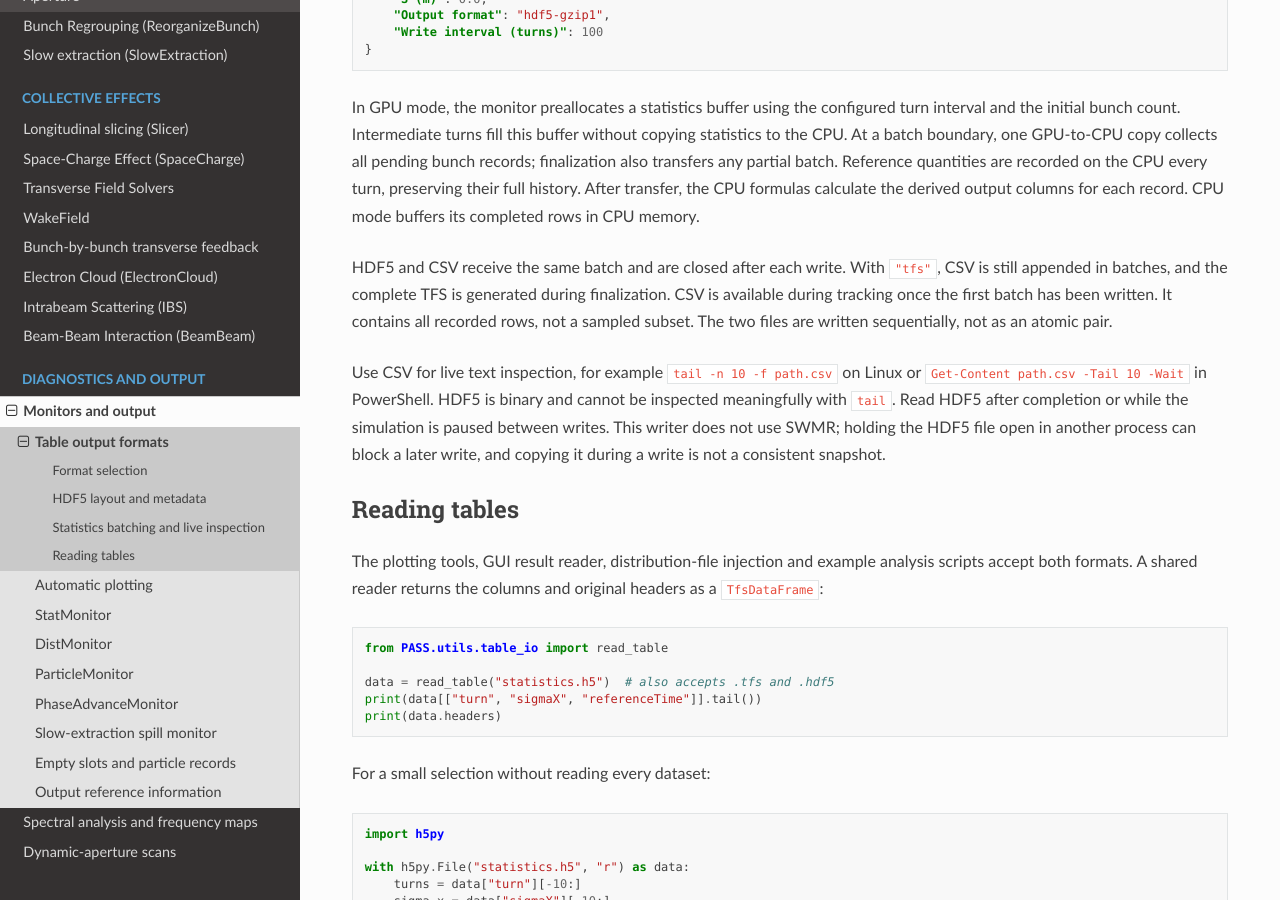
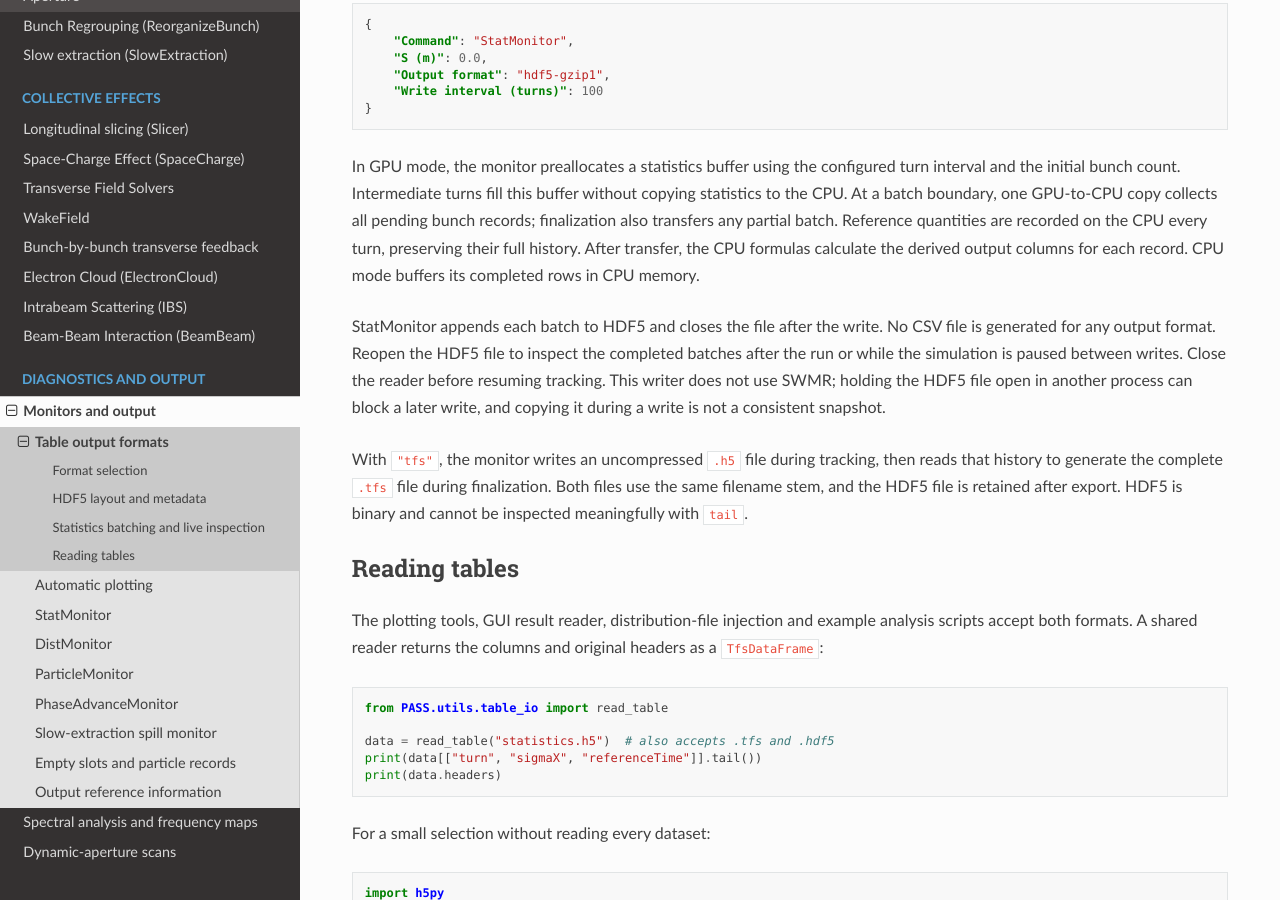
Before and after one commit to changmx/PASS, a Sphinx documentation site: the page built from docs/source/en/monitor/table_output.rst, in a window 1280 px wide and 900 px high, scrolled down 2898 px. Built offline with Sphinx 7.4.7 and the Read the Docs theme 3.1.0, drawn with Linux system fonts in a browser that asks for light colours; some of the changed text lies outside the part shown.

Commit message:
style: optimize statmonitor output

```diff
--- a/docs/source/en/monitor/table_output.rst
+++ b/docs/source/en/monitor/table_output.rst
@@ -39,7 +39,7 @@
      - HDF5 arrays or a TFS long table; both include injection coordinates
    * - StatMonitor
      - One statistics history per bunch and monitor position
-     - CSV with the same rows
+     - TFS output retains its uncompressed HDF5 backing file; no CSV
    * - SlowExtraction
      - One append-only particle-event table per source and run
      - HDF5 only
@@ -58,7 +58,7 @@
      - None; defaults to TFS
 
 HDF5 tables use ``.h5``; TFS tables use ``.tfs`` with the same filename stem.
-For :doc:`StatMonitor <statmonitor>`, the CSV, HDF5 and TFS stem is
+For :doc:`StatMonitor <statmonitor>`, the HDF5 and TFS stem is
 ``{hms}_stat_beam{beam}_bunch{bunch}_Np_{Np}_cmd_{encoded_command_name}_s_{s:.4f}``.
 StatMonitor, DistMonitor, PhaseAdvanceMonitor, ParticleMonitor and
 SlowExtractionMonitor omit numeric
@@ -120,8 +120,8 @@
 or particle order. ``"hdf5"`` disables both compression and shuffle.
 Both choices use the same ``.h5`` extension, logical layout and reader;
 no separate compression parameter is needed. The choice applies to the
-table producers above. CSV is unchanged, and SpaceCharge uses its
-separate field writer. For example, to request uncompressed HDF5:
+table producers above. Existing CSV outputs are uncompressed, and SpaceCharge
+uses its separate field writer. For example, to request uncompressed HDF5:
 
 .. code-block:: python
 
@@ -180,18 +180,17 @@
 history. After transfer, the CPU formulas calculate the derived output
 columns for each record. CPU mode buffers its completed rows in CPU memory.
 
-HDF5 and CSV receive the same batch and are closed after each write.
-With ``"tfs"``, CSV is still appended in batches, and the complete TFS is
-generated during finalization. CSV is available during tracking once the
-first batch has been written. It contains all recorded rows, not a sampled
-subset. The two files are written sequentially, not as an atomic pair.
+StatMonitor appends each batch to HDF5 and closes the file after the write.
+No CSV file is generated for any output format. Reopen the HDF5 file to inspect
+the completed batches after the run or while the simulation is paused between writes. Close the
+reader before resuming tracking. This writer does not use SWMR; holding the
+HDF5 file open in another process can block a later write, and copying it
+during a write is not a consistent snapshot.
 
-Use CSV for live text inspection, for example ``tail -n 10 -f path.csv`` on
-Linux or ``Get-Content path.csv -Tail 10 -Wait`` in PowerShell. HDF5 is binary
-and cannot be inspected meaningfully with ``tail``. Read HDF5 after completion
-or while the simulation is paused between writes. This writer does not use
-SWMR; holding the HDF5 file open in another process can block a later write,
-and copying it during a write is not a consistent snapshot.
+With ``"tfs"``, the monitor writes an uncompressed ``.h5`` file during tracking,
+then reads that history to generate the complete ``.tfs`` file during finalization.
+Both files use the same filename stem, and the HDF5 file is retained after export.
+HDF5 is binary and cannot be inspected meaningfully with ``tail``.
 
 Reading tables
 --------------
```
Also changed, not shown: docs/source/en/monitor/statmonitor.rst (+6 -7 lines), docs/source/zh/monitor/statmonitor.rst (+6 -7 lines), docs/source/zh/monitor/table_output.rst (+10 -12 lines), example/01_generate_distribution/README.md, example/02_oneturn_map/README.md, example/03_tracking_element_by_element/README.md, example/04_tracking_twiss_by_twiss/README.md, example/05_rf_cavity_longitudinal/README.md, example/06_injection_painting/README.md, 2 other files.
